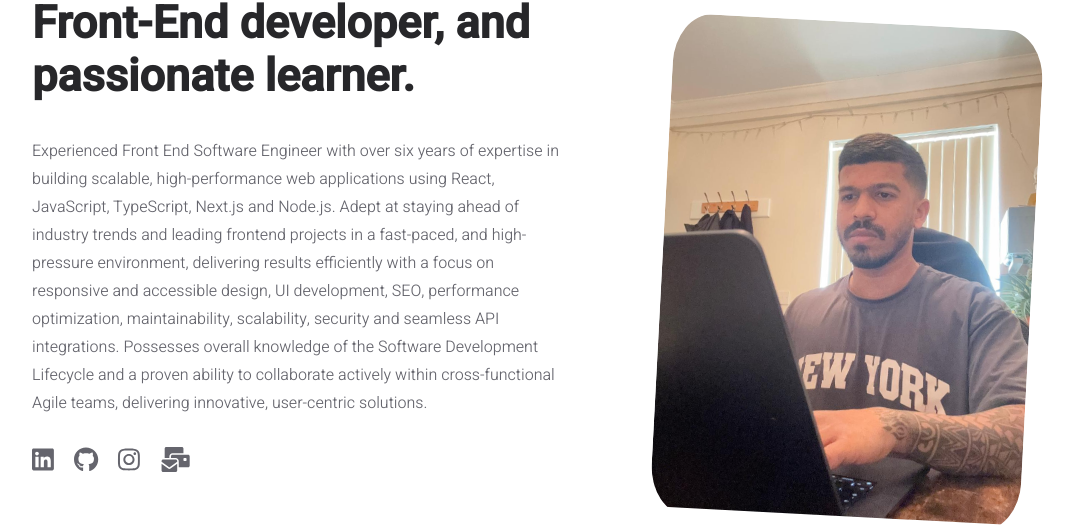
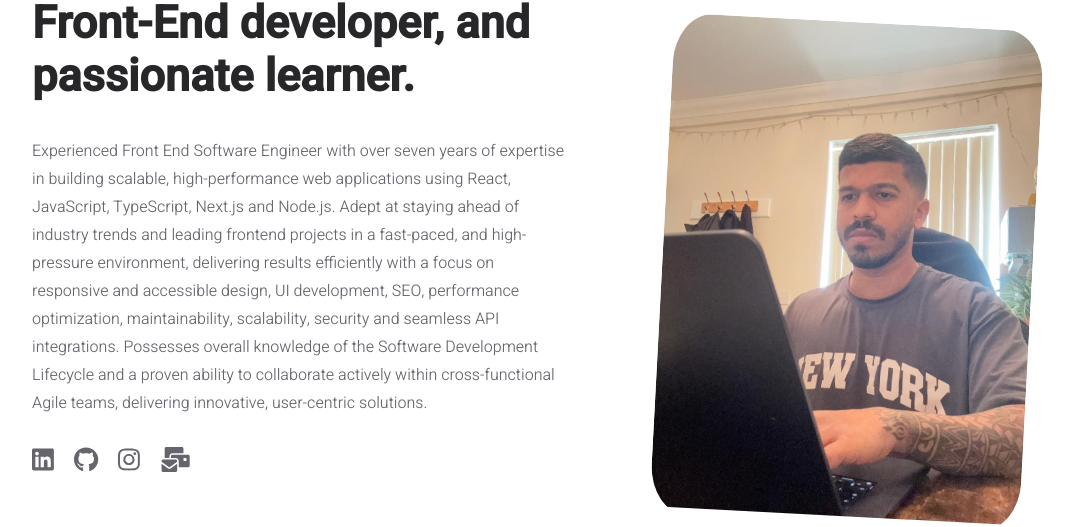
Before and after one commit to judebaptista18/portfolio, a React (Create React App) app: page / in a window 1280 px wide. Shown: the part 239-766 px from the top of the page, without its empty margins (108-1181 px from the left). Built offline with nearby package versions, Linux system fonts and the light colour scheme.

Commit message:
updated info

```diff
--- a/src/data/user.js
+++ b/src/data/user.js
@@ -28,7 +28,7 @@ const INFO = {
 	homepage: {
 		title: "Front-End developer, and passionate learner.",
 		description:
-			"Experienced Front End Software Engineer with over six years of expertise in building scalable, high-performance web applications using React, JavaScript, TypeScript, Next.js and Node.js. Adept at staying ahead of industry trends and leading frontend projects in a fast-paced, and high-pressure environment, delivering results efficiently with a focus on responsive and accessible design, UI development, SEO, performance optimization, maintainability, scalability, security and seamless API integrations. Possesses overall knowledge of the Software Development Lifecycle and a proven ability to collaborate actively within cross-functional Agile teams, delivering innovative, user-centric solutions.",
+			"Experienced Front End Software Engineer with over seven years of expertise in building scalable, high-performance web applications using React, JavaScript, TypeScript, Next.js and Node.js. Adept at staying ahead of industry trends and leading frontend projects in a fast-paced, and high-pressure environment, delivering results efficiently with a focus on responsive and accessible design, UI development, SEO, performance optimization, maintainability, scalability, security and seamless API integrations. Possesses overall knowledge of the Software Development Lifecycle and a proven ability to collaborate actively within cross-functional Agile teams, delivering innovative, user-centric solutions.",
 	},
 
 	about: {
```
